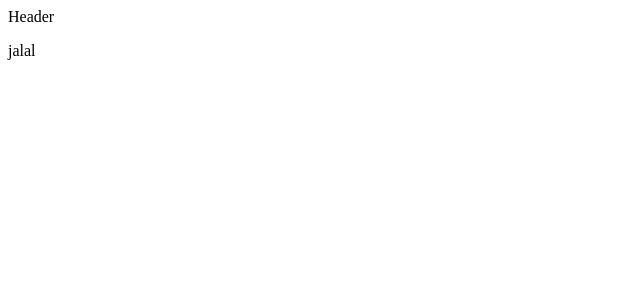
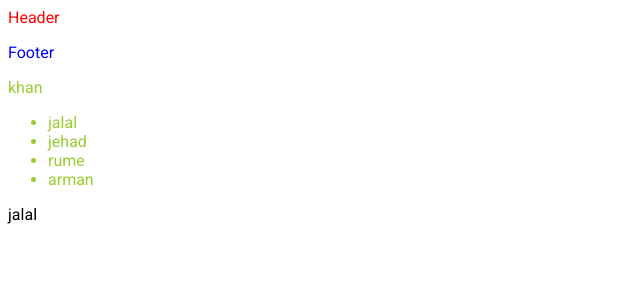
Before and after one commit to jalalkhan1011/vuejs, a Vue app: page / in a window 1280 px wide. Shown: the top 300 px of the page, without its empty margins (0-640 px from the left). Built offline with nearby package versions, Linux system fonts and the light colour scheme.

Commit message:
local style global style crete props and control chil page from parent page

```diff
--- a/public/index.html
+++ b/public/index.html
@@ -1,7 +1,8 @@
 <!DOCTYPE html>
 <html lang="en">
   <head>
-
+      <link rel="preconnect" href="https://fonts.gstatic.com">
+      <link href="https://fonts.googleapis.com/css2?family=Roboto&display=swap" rel="stylesheet">
     <title>Vue js</title>
   </head>
   <body>
--- a/src/App.vue
+++ b/src/App.vue
@@ -1,21 +1,38 @@
 <template>
   <div>
     <compHeader/>
+    <comp-footer/>
+    <child-header :myName="name1"></child-header>
+    <child-header :my-student="students"></child-header>
     <p>{{name}}</p>
   </div>
 </template>
 
 <script>
 import compHeader from './Components/Header_Footer/Header';
+import compFooter from './Components/Header_Footer/Footer';
+import ChildHeader from './Components/Parent_Control_Chil/Header';
 export default {
   data(){
     return{
       name: 'jalal',
+      name1: 'khan',
+      students:['jalal','jehad','rume','arman']
     }
   },
   components: {
     compHeader,
+    compFooter,
+    ChildHeader
   }
 }
 </script>
-<style></style>
+<!--global style-->
+<style>
+/*div{*/
+/*  color: red;*/
+/*}*/
+body{
+  font-family: 'Roboto', sans-serif;
+}
+</style>
--- /dev/null
+++ b/src/Components/Header_Footer/Footer.vue
@@ -0,0 +1,10 @@
+<template>
+  <div>
+    <p>Footer</p>
+  </div>
+</template>
+<style scoped>
+div{
+  color: blue;
+}
+</style>
--- a/src/Components/Header_Footer/Header.vue
+++ b/src/Components/Header_Footer/Header.vue
@@ -3,3 +3,9 @@
     Header
   </div>
 </template>
+<!--locally style (scoped user for use style on indevidul part)-->
+<style scoped>
+div{
+  color: red;
+}
+</style>
--- /dev/null
+++ b/src/Components/Parent_Control_Chil/Header.vue
@@ -0,0 +1,34 @@
+<template>
+  <div>
+    <p>{{myName}}</p>
+    <ul>
+      <li v-for="stu in myStudent" :key="stu">{{ stu}}</li>
+    </ul>
+  </div>
+</template>
+<!--props as array-->
+<!--<script> -->
+<!--export default {-->
+<!--  props:['myName']-->
+<!--}-->
+<!--</script>-->
+<!--props ad object-->
+<script>
+export default {
+  props:{
+    myName:{
+      type: String,
+      required: true
+    },
+    myStudent:{
+      type: Array,
+      required: true,
+    }
+  }
+}
+</script>
+<style scoped>
+div{
+  color:yellowgreen;
+}
+</style>
```
Also changed, not shown: src/Components/Parent_Control_Chil/Footer.vue (added).
